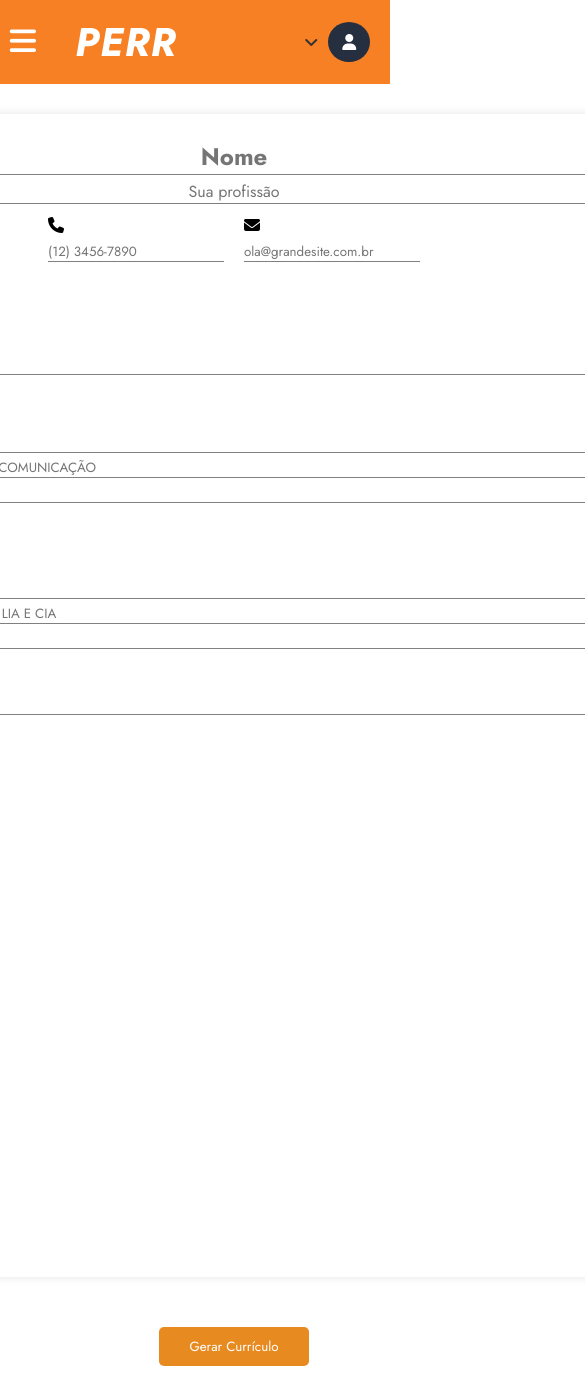
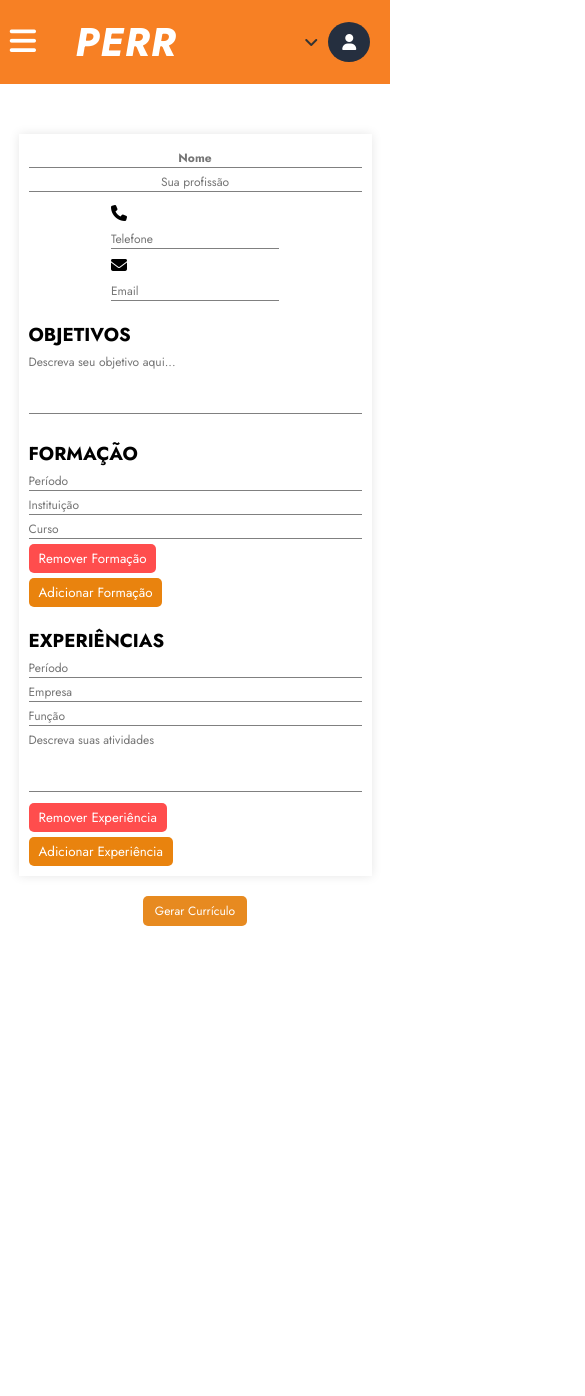
Before and after one commit to Santozzz/TCC-PERR-FRONTEND, a Vue app in the folder frontend/: page /SeuCurriculo in a window 390 px wide. Shown: the top 1396 px of the page, 585 px wide, since content can reach past the window. After the commit the page ends 976 px from the top, so only its background shows below. Built offline with nearby package versions, Linux system fonts and the light colour scheme.

Commit message:
responssivo curriculo

```diff
--- a/frontend/src/components/SeuCurriculo/formularioCurriculo.vue
+++ b/frontend/src/components/SeuCurriculo/formularioCurriculo.vue
@@ -10,11 +10,11 @@
             <div class="contatos">
                 <div>
                     <i class="fa-solid fa-phone"></i>
-                    <input type="text" v-model="curriculo.telefone" placeholder="(12) 3456-7890" class="input-transparent">
+                    <input type="text" v-model="curriculo.telefone" placeholder="Telefone" class="input-transparent">
                 </div>
                 <div>
                     <i class="fa-solid fa-envelope"></i>
-                    <input type="text" v-model="curriculo.email" placeholder="ola@grandesite.com.br" class="input-transparent">
+                    <input type="text" v-model="curriculo.email" placeholder="Email" class="input-transparent">
                 </div>
             </div>
             <!-- Objetivos -->
@@ -26,22 +26,24 @@
             <div class="secao">
                 <h3>FORMAÇÃO</h3>
                 <div v-for="(formacao, index) in curriculo.formacoes" :key="index" class="formacao">
-                    <input type="text" v-model="formacao.periodo" placeholder="2010 - 2014" class="input-transparent">
-                    <input type="text" v-model="formacao.instituicao" placeholder="FACULDADE BORCELLE DE COMUNICAÇÃO" class="input-transparent">
-                    <input type="text" v-model="formacao.curso" placeholder="Publicidade e Propaganda" class="input-transparent">
+                    <input type="text" v-model="formacao.periodo" placeholder="Período" class="input-transparent">
+                    <input type="text" v-model="formacao.instituicao" placeholder="Instituição" class="input-transparent">
+                    <input type="text" v-model="formacao.curso" placeholder="Curso" class="input-transparent">
+                    <button @click="removerFormacao(index)" class="btn-remover">Remover Formação</button>
                 </div>
-                <button @click="adicionarFormacao">Adicionar Formação</button>
+                <button @click="adicionarFormacao" class="btn-add">Adicionar Formação</button>
             </div>
             <!-- Experiências -->
             <div class="secao">
                 <h3>EXPERIÊNCIAS</h3>
                 <div v-for="(experiencia, index) in curriculo.experiencias" :key="index" class="experiencia">
-                    <input type="text" v-model="experiencia.periodo" placeholder="2010 - 2014" class="input-transparent">
-                    <input type="text" v-model="experiencia.empresa" placeholder="AGÊNCIA DE PUBLICIDADE LIA E CIA" class="input-transparent">
-                    <input type="text" v-model="experiencia.cargo" placeholder="Redatora de Conteúdo" class="input-transparent">
+                    <input type="text" v-model="experiencia.periodo" placeholder="Período" class="input-transparent">
+                    <input type="text" v-model="experiencia.empresa" placeholder="Empresa" class="input-transparent">
+                    <input type="text" v-model="experiencia.cargo" placeholder="Função" class="input-transparent">
                     <textarea v-model="experiencia.descricao" placeholder="Descreva suas atividades" class="input-transparent"></textarea>
+                    <button @click="removerExperiencia(index)" class="btn-remover">Remover Experiência</button>
                 </div>
-                <button @click="adicionarExperiencia">Adicionar Experiência</button>
+                <button @click="adicionarExperiencia" class="btn-add">Adicionar Experiência</button>
             </div>
         </div>
         <button @click="gerarCurriculo" class="btn-gerar">Gerar Currículo</button>
@@ -74,8 +76,14 @@ export default {
         adicionarFormacao() {
             this.curriculo.formacoes.push({ periodo: '', instituicao: '', curso: '' });
         },
+        removerFormacao(index) {
+            this.curriculo.formacoes.splice(index, 1);
+        },
         adicionarExperiencia() {
             this.curriculo.experiencias.push({ periodo: '', empresa: '', cargo: '', descricao: '' });
+        },
+        removerExperiencia(index) {
+            this.curriculo.experiencias.splice(index, 1);
         },
         async gerarCurriculo() {
             const container = this.$refs.curriculoContainer;
@@ -84,6 +92,9 @@ export default {
                 console.error('Erro: Elemento curriculoContainer não encontrado.');
                 return;
             }
+
+            // Adiciona a classe de ocultação antes de gerar o PDF
+            container.classList.add('ocultar-botoes');
 
             try {
                 const canvas = await html2canvas(container, { scale: 2 });
@@ -102,6 +113,9 @@ export default {
                 pdf.save('curriculo.pdf');
             } catch (error) {
                 console.error('Erro ao gerar PDF:', error);
+            } finally {
+                // Remove a classe de ocultação após a geração do PDF
+                container.classList.remove('ocultar-botoes');
             }
         }
     }
@@ -109,28 +123,56 @@ export default {
 </script>
 
 <style scoped>
+/* Classe para ocultar botões durante a geração do PDF */
+.ocultar-botoes .btn-remover, .ocultar-botoes .btn-adicionar {
+    display: none;
+}
+
+.btn-remover {
+    background-color: #ff4d4d;
+    color: white;
+    border: none;
+    padding: 5px 10px;
+    margin-top: 5px;
+    cursor: pointer;
+    border-radius: 5px;
+}
+.btn-add {
+    background-color: #e9830e;
+    color: white;
+    border: none;
+    padding: 5px 10px;
+    margin-top: 5px;
+    cursor: pointer;
+    border-radius: 5px;
+}
+
+/* Definição base para o layout */
 .container {
     position: relative;
     display: flex;
     flex-direction: column;
     width: 80%;
-    margin: 30px 20%;
-    justify-content: space-evenly;
+    margin: 10px 0 0 20%;
     align-items: center;
+    padding: 10px;
+    box-sizing: border-box;
 }
 
-.btn-gerar{
-    margin-top: 50px;
-    padding: 10px 30px;
+.btn-gerar {
+    margin-top: 20px;
+    padding: 10px 20px;
     border: none;
     border-radius: 5px;
     background-color: #e78a20;
     color: #fff;
+    font-size: 16px;
+    cursor: pointer;
 }
 
 .curriculo-folha {
-    width: 210mm;
-    min-height: 297mm;
+    width: 90%;
+    max-width: 800px;
     padding: 20px;
     background: white;
     box-shadow: 0 0 10px rgba(0, 0, 0, 0.1);
@@ -158,7 +200,8 @@ export default {
 .contatos {
     display: flex;
     justify-content: center;
-    gap: 20px;
+    gap: 10px;
+    flex-wrap: wrap;
     margin-top: 10px;
 }
 
@@ -178,4 +221,64 @@ textarea.input-transparent {
     height: 60px;
     resize: none;
 }
+
+textarea:focus, input:focus{
+    outline: none;
+}
+
+/* Media queries para responsividade */
+@media screen and (max-width: 1260px) {
+    .container {
+        margin: 40px auto;
+        width: 100%;
+    }
+}
+@media (max-width: 768px) {
+    .nome {
+        font-size: 20px;
+    }
+
+    .profissao {
+        font-size: 14px;
+    }
+
+    .btn-gerar {
+        padding: 8px 16px;
+        font-size: 14px;
+    }
+
+    .input-transparent {
+        font-size: 14px;
+    }
+}
+
+@media (max-width: 480px) {
+    .curriculo-folha {
+        padding: 10px;
+    }
+
+    .nome {
+        font-size: 18px;
+    }
+
+    .profissao {
+        font-size: 12px;
+    }
+
+    .btn-gerar {
+        padding: 6px 12px;
+        font-size: 12px;
+    }
+
+    .input-transparent {
+        font-size: 12px;
+    }
+
+    .contatos {
+        flex-direction: column;
+        align-items: center;
+        gap: 5px;
+    }
+}
+
 </style>
--- a/frontend/src/views/CadastroCurso.vue
+++ b/frontend/src/views/CadastroCurso.vue
@@ -299,7 +299,7 @@ textarea:focus{
     height: 10%;
     border: 1px solid #ccc;
     border-radius: 5px;
-    background-color: #e71760;
+    background-color: #e77517;
     color: #fff;
     font-size: 15px;
     font-weight: 400;
```
